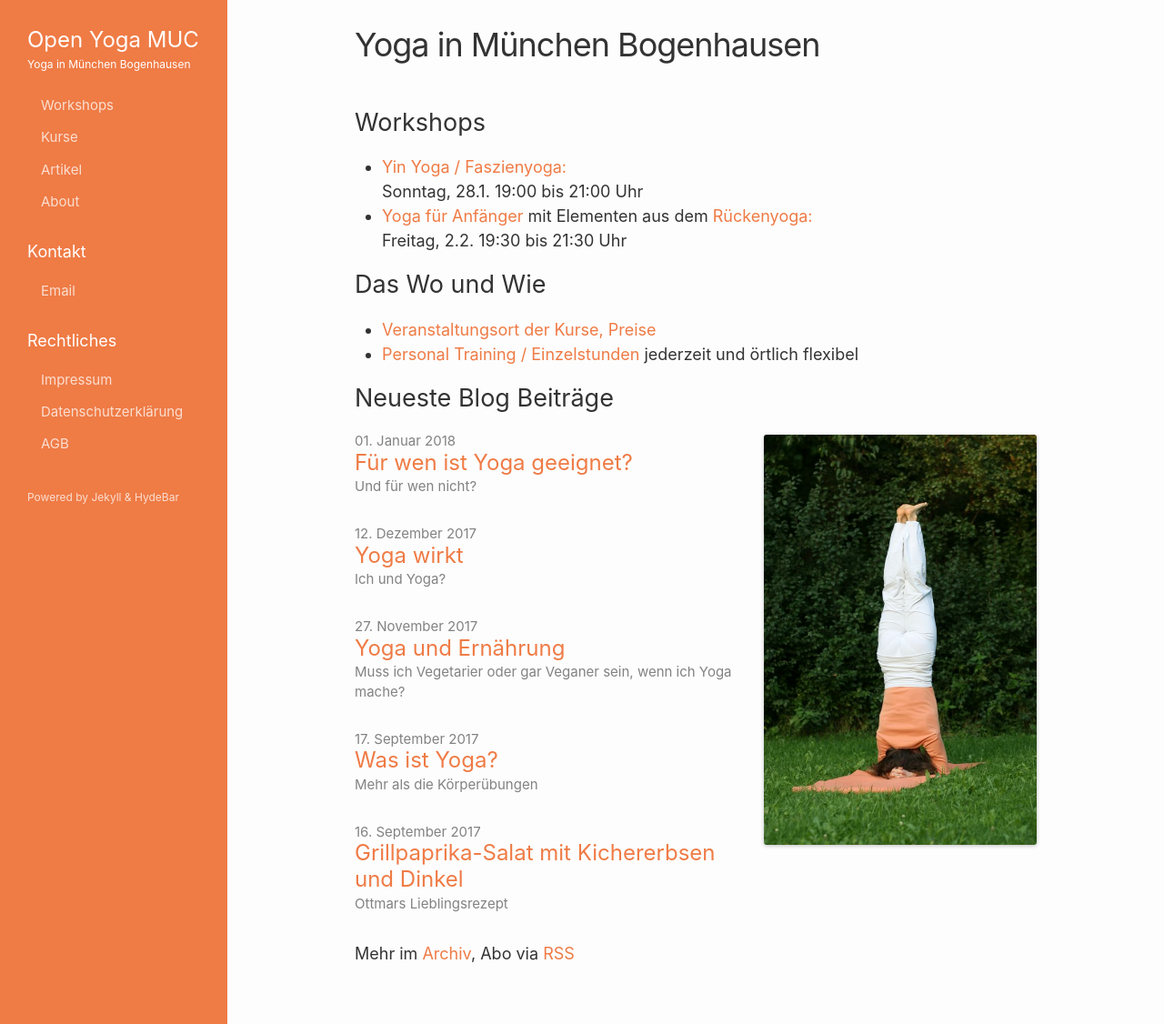
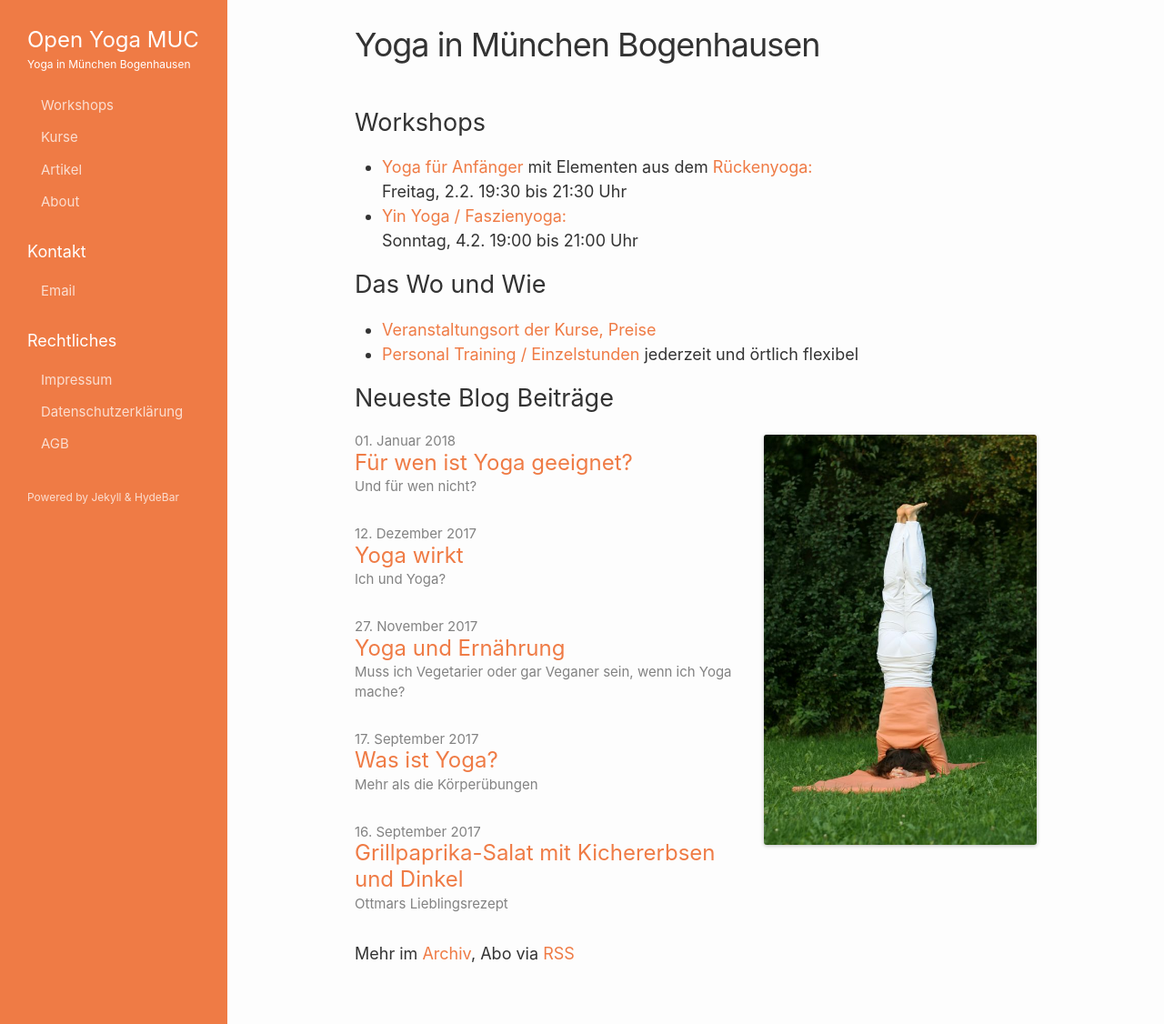
Before and after one commit to openyoga/openyoga.github.io, a Jekyll site: the page built from index.md, in a window 1280 px wide and 1126 px high. Shown: the whole window at 91% size. Built offline with Jekyll 4.4.1, drawn with Linux system fonts in a browser that asks for light colours.

```diff
--- a/index.md
+++ b/index.md
@@ -5,8 +5,9 @@ sidebar-title: Startseite
 ---
 
 ## Workshops
-- [Yin Yoga / Faszienyoga:][7] <br/> Sonntag, 28.1. 19:00 bis 21:00 Uhr
 - [Yoga für Anfänger][5] mit Elementen aus dem [Rückenyoga:][6] <br/>Freitag, 2.2. 19:30 bis 21:30 Uhr
+- [Yin Yoga / Faszienyoga:][7] <br/> Sonntag, 4.2. 19:00 bis 21:00 Uhr
+
 
 
 ## Das Wo und Wie
```
Also changed, not shown: workshops.md (+1 -1 lines).
